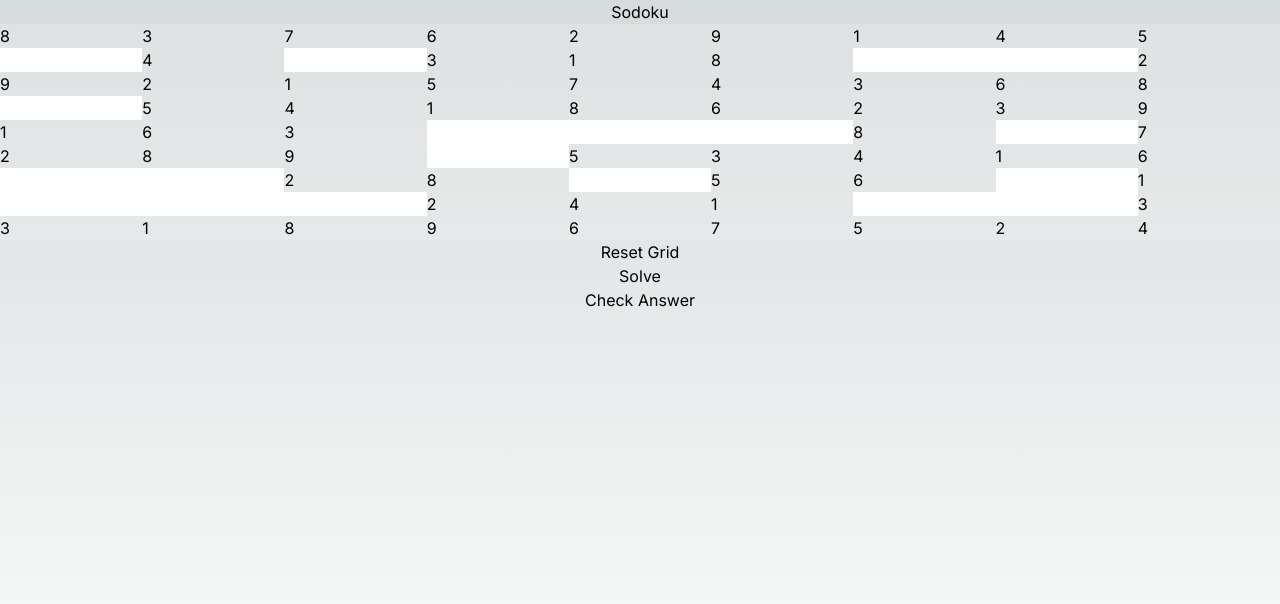
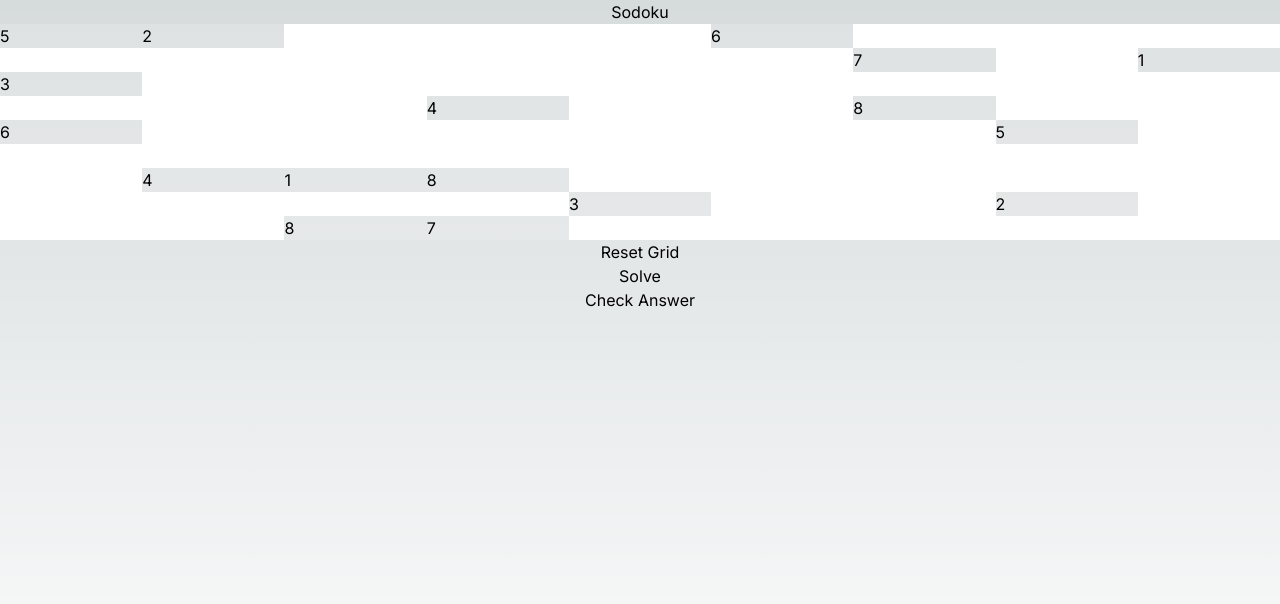
Before and after one commit to ariffmunshi/Sodoku, a Next.js app: page / in a window 1280 px wide. Shown: the top 604 px of the page. Built offline with nearby package versions, Linux system fonts and the light colour scheme.

Commit message:
Add function to generate solution

```diff
--- a/components/SodokuGrid.tsx
+++ b/components/SodokuGrid.tsx
@@ -13,7 +13,7 @@ const sodoku = new Sodoku();
  */
 const SodokuGrid = () => {
     const puzzleString =
-        '837629145.4.318..2921574368.54186239163...8.7289.53416..28.56.1...241..3318967524';
+        '52...6.........7.13...........4..8..6......5...........418.........3..2...87.....';
     const [initialGrid, setInitialGrid] = useState<number[][]>([]);
     const [solutionGrid, setSolutionGrid] = useState<number[][]>([]);
     const [activeGridItem, setActiveGridItem] = useState<{
@@ -61,6 +61,9 @@ const SodokuGrid = () => {
 
     const solvePuzzle = (): void => {
         // Add call to solving function
+        const puzzleGrid = initialGrid.map((row) => [...row]);
+        const solvedGrid = sodoku.solveSudoku(puzzleGrid);
+        setSolutionGrid(solvedGrid);
     };
 
     const checkAnswer = (): void => {
--- a/libraries/Sodoku.ts
+++ b/libraries/Sodoku.ts
@@ -139,6 +139,46 @@ class Sodoku {
         }
         return true;
     }
+
+    /**
+     * Solves a Sudoku grid.
+     * @param grid - The Sudoku grid to solve.
+     * @returns The solved Sudoku grid, or null if no solution exists.
+     */
+    solveSudoku(grid: SudokuGrid): SudokuGrid | null {
+        const [row, col] = this.findEmptyCell(grid);
+        if (row === -1) {
+            return grid;
+        }
+
+        for (let num = 1; num <= 9; num++) {
+            if (this.isValidMove(grid, row, col, num)) {
+                grid[row][col] = num;
+                if (this.solveSudoku(grid)) {
+                    return grid;
+                }
+                grid[row][col] = 0;
+            }
+        }
+
+        return null;
+    }
+
+    /**
+     * Finds the next empty cell in the Sudoku grid.
+     * @param grid - The Sudoku grid to search.
+     * @returns The row and column indices of the next empty cell, or [-1, -1] if no empty cell is found.
+     */
+    findEmptyCell(grid: SudokuGrid): [number, number] {
+        for (let row = 0; row < 9; row++) {
+            for (let col = 0; col < 9; col++) {
+                if (grid[row][col] === 0) {
+                    return [row, col];
+                }
+            }
+        }
+        return [-1, -1];
+    }
 }
 
 export default Sodoku;
```
